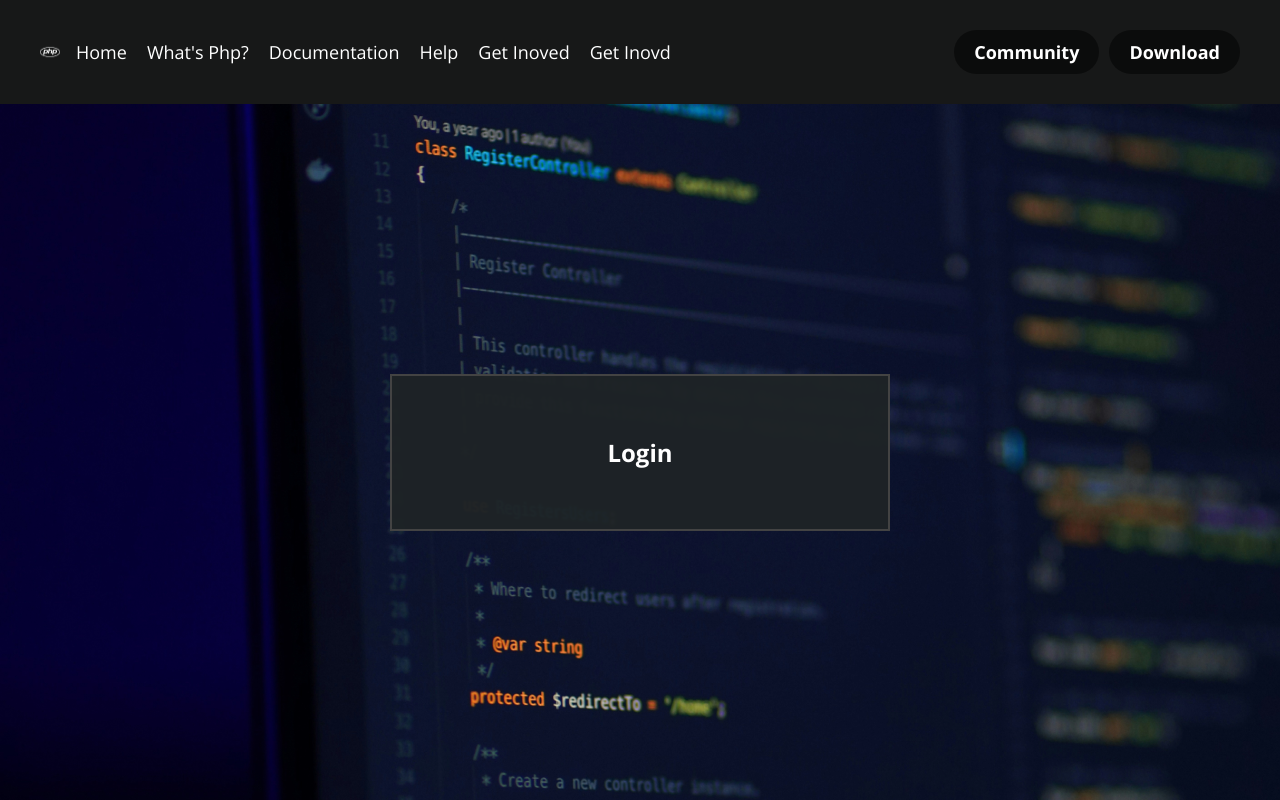
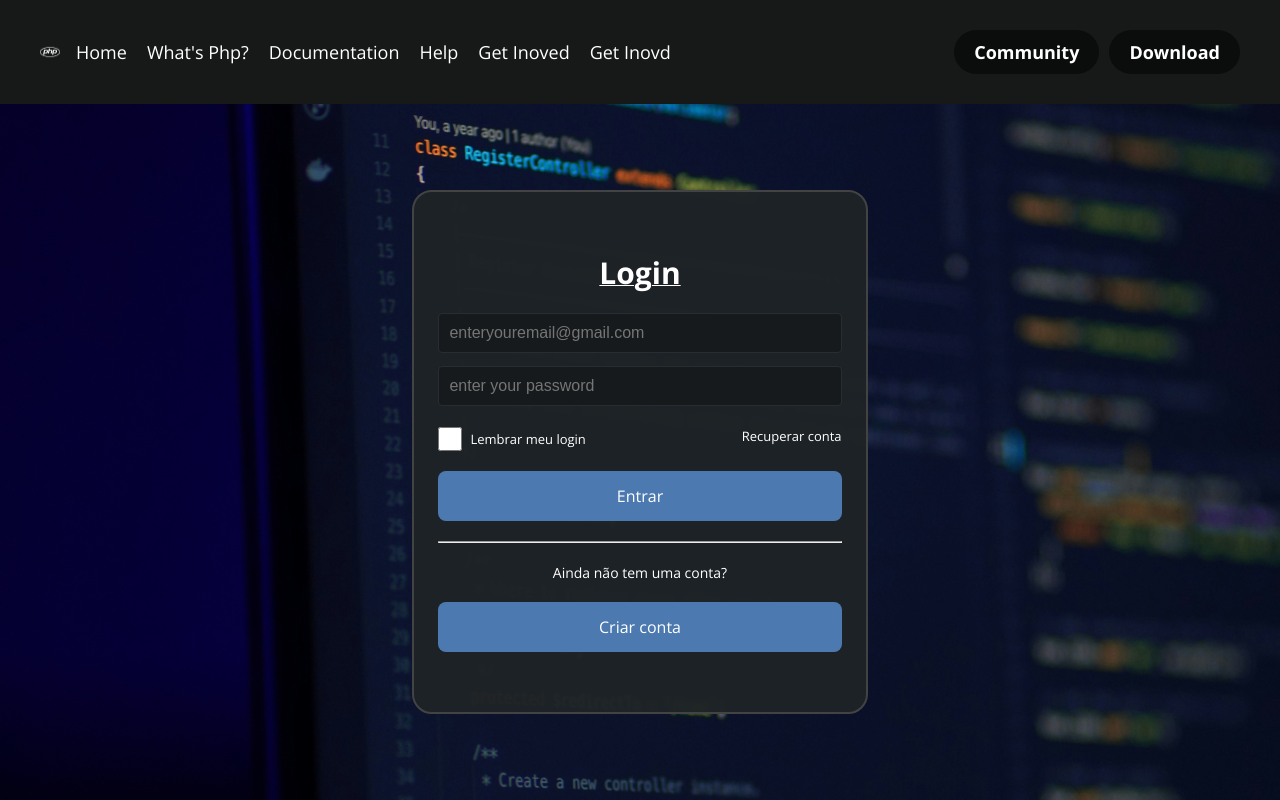
Before and after one commit to guilhermenakazato/bootstrap-php-test, a PHP site: page /login.php in a window 1280 px wide. Run offline with PHP 8.4, Linux system fonts and the light colour scheme.

Commit message:
[UPDATE] Addding login page content

```diff
--- a/assets/css/global.css
+++ b/assets/css/global.css
@@ -17,6 +17,9 @@
   --copyright-text-color: #d0d0d0;
   --form-bg-color: #1e2326fa;
   --form-border-color: #434343;
+  --input-border-color: #272d30;
+  --input-bg-color: #161a1c;
+  --checkbox-border-color: #acacac;
   font-family: "Open Sans";
   color: white;
 }
--- a/assets/css/login.css
+++ b/assets/css/login.css
@@ -1,17 +1,75 @@
 main {
   background-image: url("../images/login/compiuter.png");
   height: calc(100vh - 104px);
-}
-
-main {
   justify-content: center;
   align-items: center;
 }
 
+h2 {
+  font-size: 30px;
+  font-style: normal;
+  font-weight: 700;
+  text-decoration: underline;
+  text-decoration-thickness: 1px;
+}
+
 div#form {
-  width: 35%;
+  width: 31.5%;
   padding: 60px 24px;
   background-color: var(--form-bg-color);
   border: 2px solid var(--form-border-color);
   text-align: center;
+  gap: 20px;
+  border-radius: 20px;
 }
+
+div#form p {
+  font-size: 14px;
+  font-weight: 400;
+}
+
+form input:not([type="checkbox"]) {
+  outline: none;
+  width: 100%;
+  box-sizing: border-box;
+  padding: 10px;
+  border: 1px solid var(--input-border-color);
+  border-radius: 4px;
+  background-color: var(--input-bg-color);
+  margin-bottom: 13px;
+  color: white;
+  font-size: 16px;
+  font-weight: 400;
+}
+
+input[type="checkbox"] {
+  background-color: transparent;
+  border: 1px solid var(--checkbox-border-color);
+  width: 24px;
+  height: 24px;
+  margin-right: 8px;
+  border-radius: 2px;
+}
+
+div#form form p,
+main div.row {
+  font-size: 13px;
+}
+
+main div.row {
+  margin-top: 8px;
+  width: 100%;
+  justify-content: space-between;
+}
+
+label {
+  display: flex;
+  flex-direction: row;
+  align-items: center;
+}
+
+main a {
+  border-radius: 8px;
+  padding: 14px;
+  background-color: var(--button-link-color);
+}
--- a/login.php
+++ b/login.php
@@ -27,8 +27,24 @@
     </nav>
 
     <main class="column">
-      <div id="form">
+      <div class="column" id="form">
         <h2>Login</h2>
+        <form autocomplete="off">
+          <input type="email" name="" id="" placeholder="enteryouremail@gmail.com">
+          <input type="password" name="" id="" placeholder="enter your password">
+          <div class="row">
+            <label class="row">
+              <input type="checkbox" name="" id="lembrar" name="lembrar">
+              Lembrar meu login
+            </label>
+            <p>Recuperar conta</p>
+          </div>
+        </form>
+
+        <a href="">Entrar</a>
+        <hr/>
+        <p>Ainda não tem uma conta?</p>
+        <a href="">Criar conta</a>
       </div>
     </main>
 </body>
```
